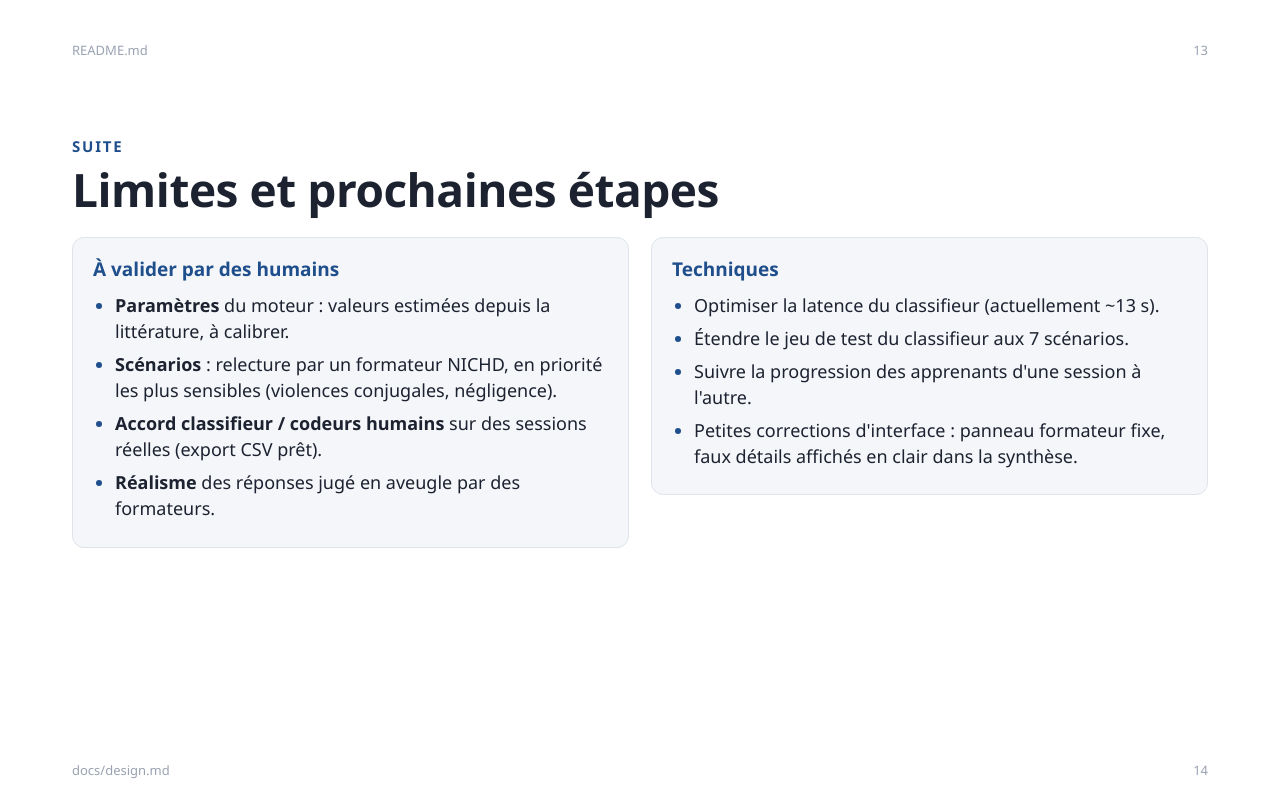
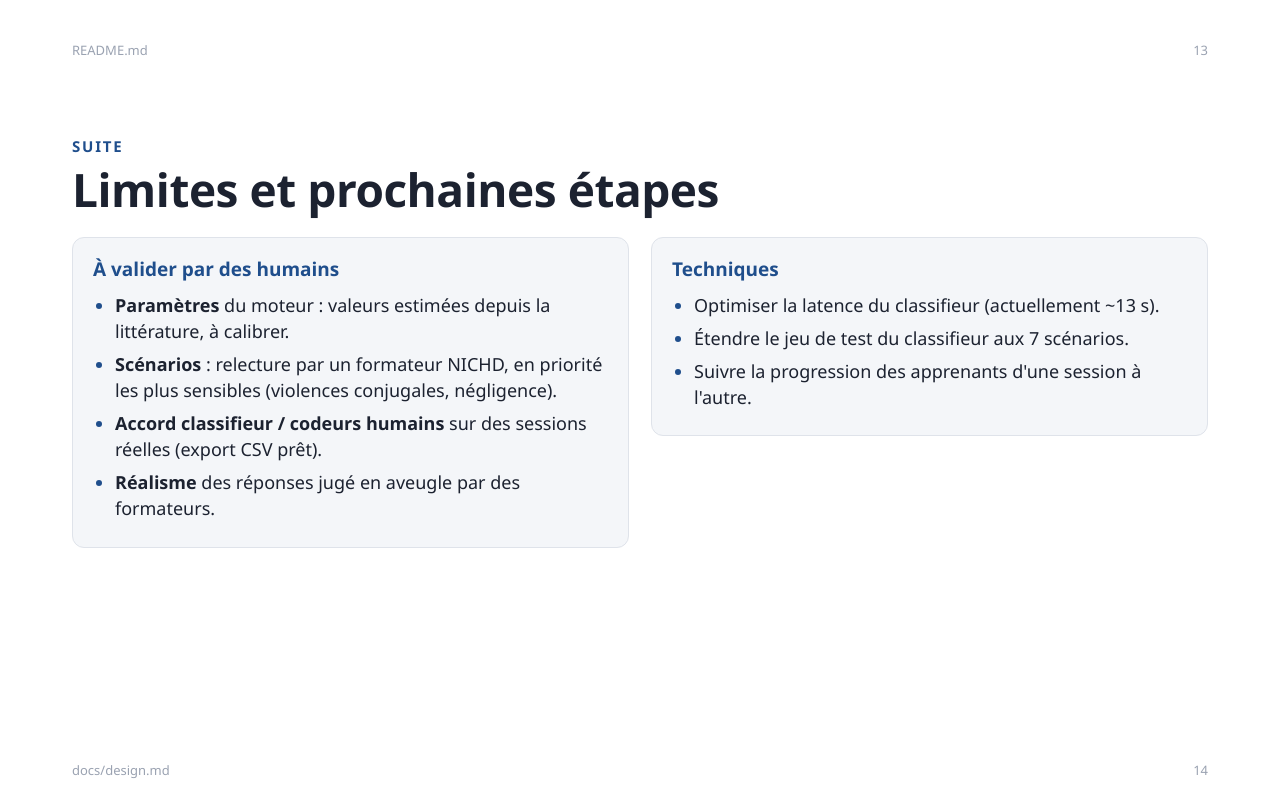
Before and after one commit to Nurtal/NICHD_agent, a plain HTML site: page docs/presentation/slides.html in a window 1280 px wide. Shown: the part 9280-10080 px from the top of the page. Drawn offline with Linux system fonts and the light colour scheme.

Commit message:
docs: re-record demo captures with the fixed trainer panel and false-detail wording
Co-Authored-By: Claude Opus 5.5 <noreply@anthropic.com>

```diff
--- a/docs/presentation/slides.html
+++ b/docs/presentation/slides.html
@@ -407,7 +407,6 @@ uv run nichd-sim eval-classifier</pre>
         <li>Optimiser la latence du classifieur (actuellement ~13 s).</li>
         <li>Étendre le jeu de test du classifieur aux 7 scénarios.</li>
         <li>Suivre la progression des apprenants d'une session à l'autre.</li>
-        <li>Petites corrections d'interface : panneau formateur fixe, faux détails affichés en clair dans la synthèse.</li>
       </ul>
     </div>
   </div>
```
Also changed, not shown: docs/presentation/img/feedback.png, docs/presentation/img/trainer.png, docs/presentation/img/transcript.png, 2 other files.
